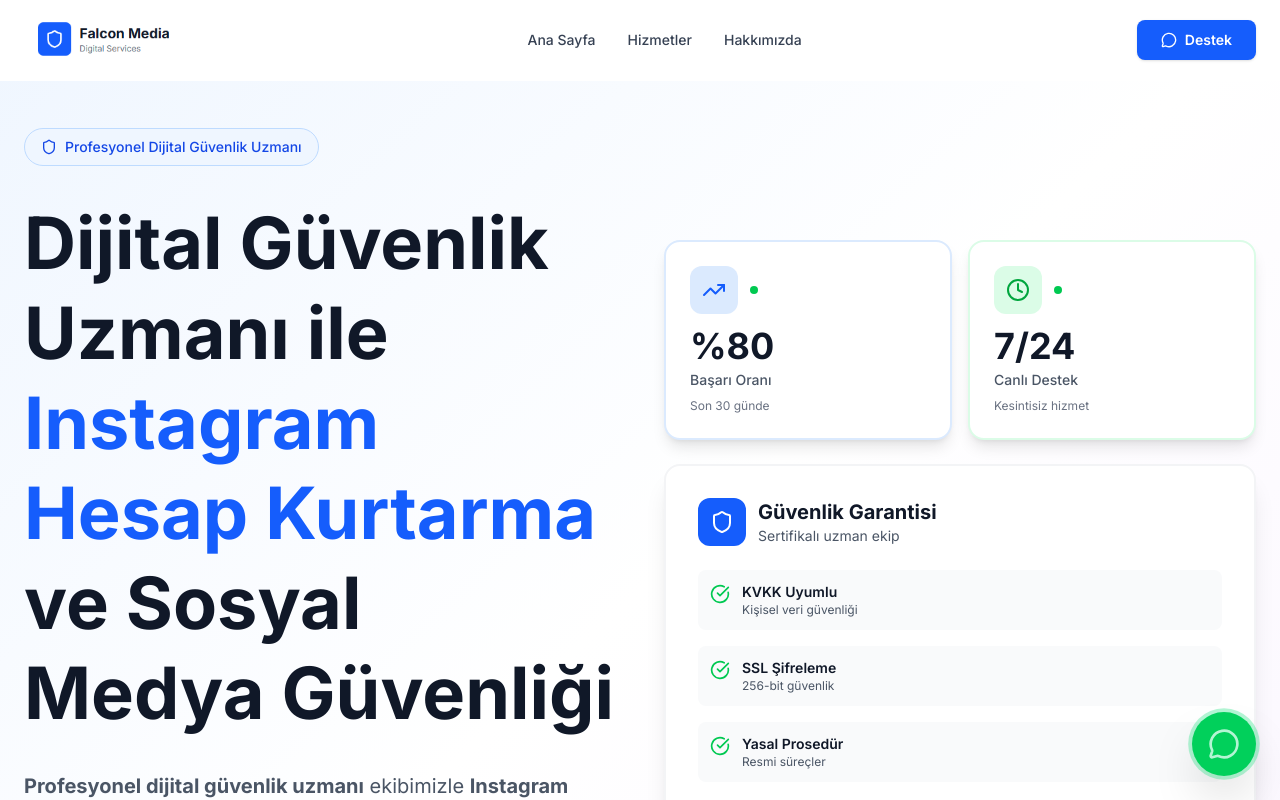
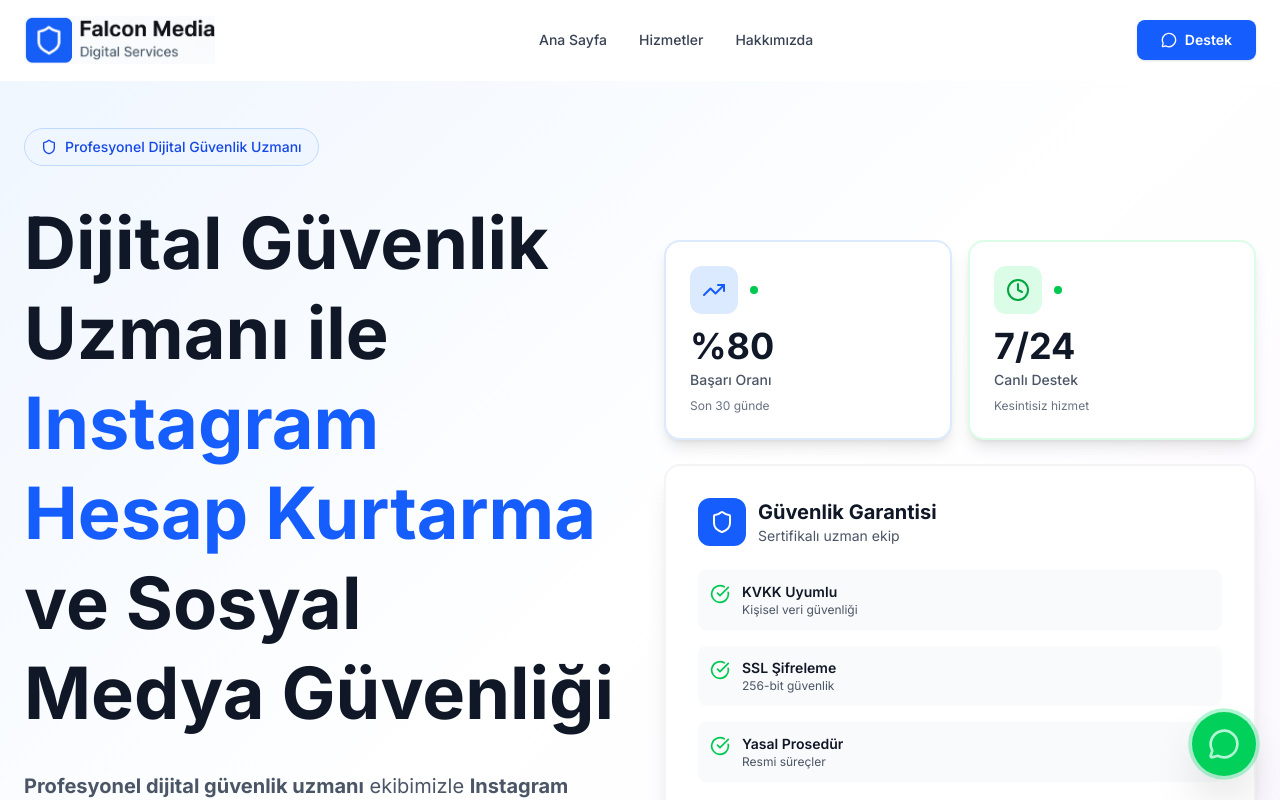
Before and after one commit to iddaasohbet/falconmedya, a Next.js app: page / in a window 1280 px wide. Shown: the top 800 px of the page. Built offline with nearby package versions, Linux system fonts and the light colour scheme.

Commit message:
Logo ve favicon dosyalarını güncelle

```diff
--- a/src/app/layout.tsx
+++ b/src/app/layout.tsx
@@ -85,8 +85,8 @@
         <meta name="viewport" content="width=device-width, initial-scale=1, maximum-scale=5, user-scalable=yes" />
         <link rel="preconnect" href="https://fonts.googleapis.com" />
         <link rel="preconnect" href="https://fonts.gstatic.com" crossOrigin="anonymous" />
-        <link rel="icon" href="/falcon.png" type="image/png" />
-        <link rel="apple-touch-icon" href="/falcon.png" />
+        <link rel="icon" href="/favicon.png" type="image/png" />
+        <link rel="apple-touch-icon" href="/favicon.png" />
         <link rel="manifest" href="/manifest.json" />
         <meta name="theme-color" content="#3b82f6" />
       </head>
--- a/src/components/Footer.tsx
+++ b/src/components/Footer.tsx
@@ -14,7 +14,7 @@
           <div className="space-y-6">
             <Link href="/" className="flex items-center">
               <Image
-                src="/falcon.png"
+                src="/logo.png"
                 alt="Falcon Media"
                 width={120}
                 height={48}
--- a/src/components/Header.tsx
+++ b/src/components/Header.tsx
@@ -30,7 +30,7 @@
         {/* Logo */}
         <Link href="/" className="flex items-center">
           <Image
-            src="/falcon.png"
+            src="/logo.png"
             alt="Falcon Media"
             width={120}
             height={48}
```
Also changed, not shown: public/favicon.png (added), public/logo.png (added).
